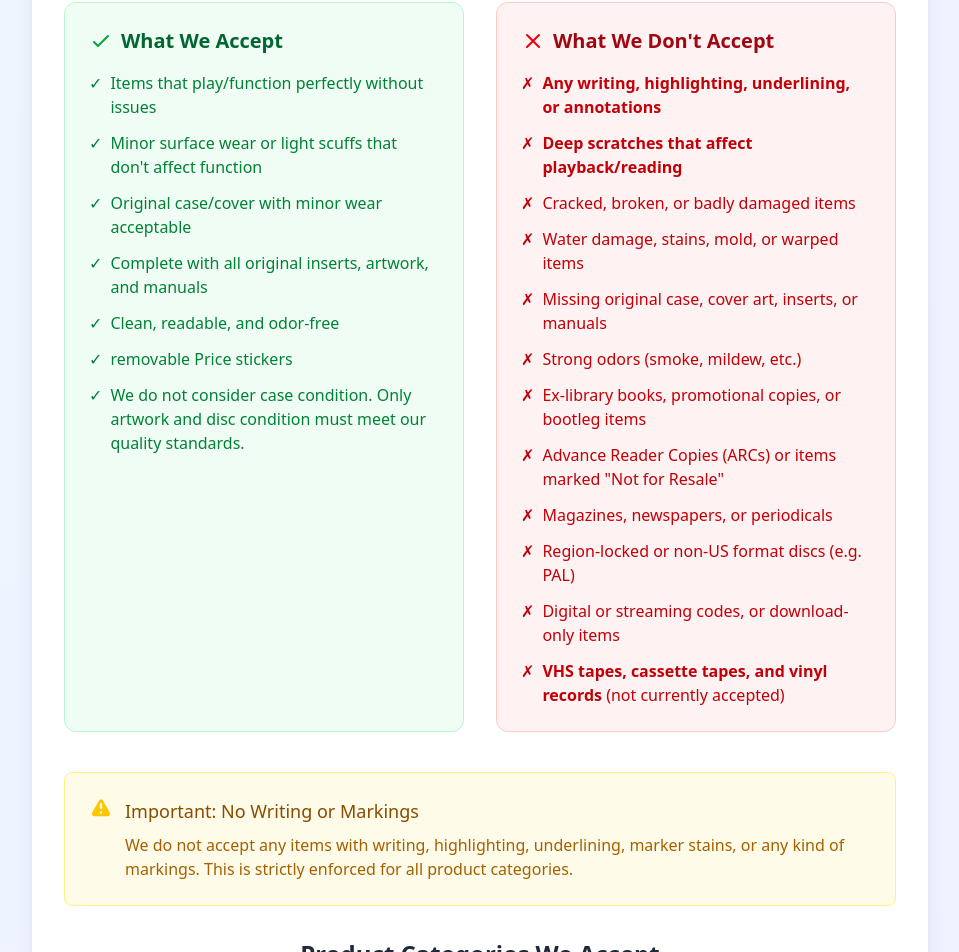
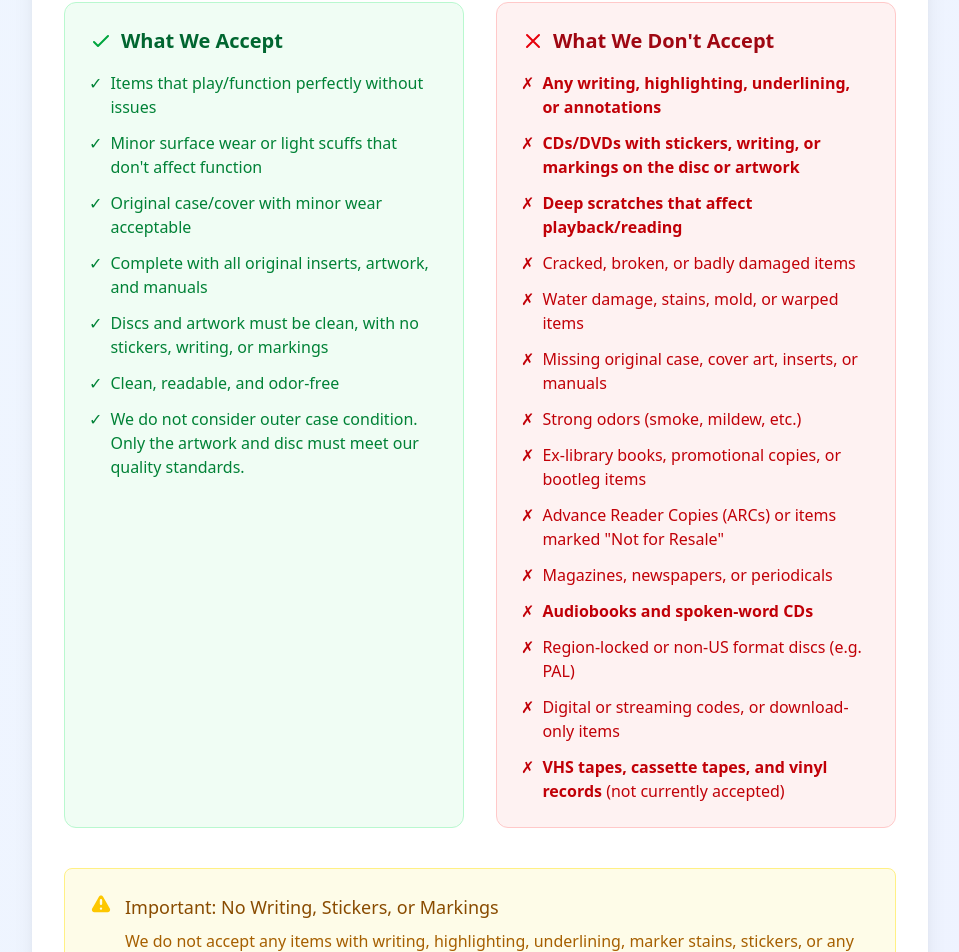
Before and after one commit to teskapnj/new-book-marketplace, a Next.js app: page /condition-guidelines in a window 1280 px wide. Shown: the part 456-1408 px from the top of the page, without its empty margins (160-1119 px from the left). Built offline with nearby package versions, Linux system fonts and the light colour scheme; no server answers.

Commit message:
Clarify condition rules: no stickers/markings on disc or artwork, no audiobooks, add Blu-ray/4K note

```diff
--- a/app/condition-guidelines/page.tsx
+++ b/app/condition-guidelines/page.tsx
@@ -93,16 +93,16 @@ export default function ConditionGuidelines() {
                   </li>
                   <li className="flex items-start">
                     <span className="font-medium mr-2">✓</span>
+                    <span>Discs and artwork must be clean, with no stickers, writing, or markings</span>
+                  </li>
+                  <li className="flex items-start">
+                    <span className="font-medium mr-2">✓</span>
                     <span>Clean, readable, and odor-free</span>
                   </li>
                   <li className="flex items-start">
                     <span className="font-medium mr-2">✓</span>
-                    <span>removable Price stickers </span>
-                  </li>
-                  <li className="flex items-start">
-                    <span className="font-medium mr-2">✓</span>
-                    <span>We do not consider case condition. Only artwork
-                       and disc condition must meet our quality standards.  </span>
+                    <span>We do not consider outer case condition. Only the artwork
+                       and disc must meet our quality standards.</span>
                   </li>
                 </ul>
               </div>
@@ -119,6 +119,10 @@ export default function ConditionGuidelines() {
                   <li className="flex items-start">
                     <span className="font-medium mr-2">✗</span>
                     <span><strong>Any writing, highlighting, underlining, or annotations</strong></span>
+                  </li>
+                  <li className="flex items-start">
+                    <span className="font-medium mr-2">✗</span>
+                    <span><strong>CDs/DVDs with stickers, writing, or markings on the disc or artwork</strong></span>
                   </li>
                   <li className="flex items-start">
                     <span className="font-medium mr-2">✗</span>
@@ -154,6 +158,10 @@ export default function ConditionGuidelines() {
                   </li>
                   <li className="flex items-start">
                     <span className="font-medium mr-2">✗</span>
+                    <span><strong>Audiobooks and spoken-word CDs</strong></span>
+                  </li>
+                  <li className="flex items-start">
+                    <span className="font-medium mr-2">✗</span>
                     <span>Region-locked or non-US format discs (e.g. PAL)</span>
                   </li>
                   <li className="flex items-start">
@@ -178,10 +186,11 @@ export default function ConditionGuidelines() {
                 </div>
                 <div className="ml-3">
                   <h4 className="text-lg font-medium text-yellow-800 mb-2">
-                    Important: No Writing or Markings
+                    Important: No Writing, Stickers, or Markings
                   </h4>
                   <p className="text-yellow-700">
-                    We do not accept any items with writing, highlighting, underlining, marker stains, or any kind of markings.
+                    We do not accept any items with writing, highlighting, underlining, marker stains, stickers,
+                    or any kind of markings &mdash; this applies to books as well as the discs and artwork of CDs and DVDs.
                     This is strictly enforced for all product categories.
                   </p>
                 </div>
@@ -204,6 +213,10 @@ export default function ConditionGuidelines() {
                   </div>
                 ))}
               </div>
+              <p className="text-center text-gray-500 text-sm mt-4">
+                Music CDs, DVDs, Blu-ray, and 4K UHD discs are welcome. Audiobooks, spoken-word CDs,
+                VHS, cassette tapes, and vinyl records are not accepted.
+              </p>
             </div>
 
             {/* Simple Process */}
```
